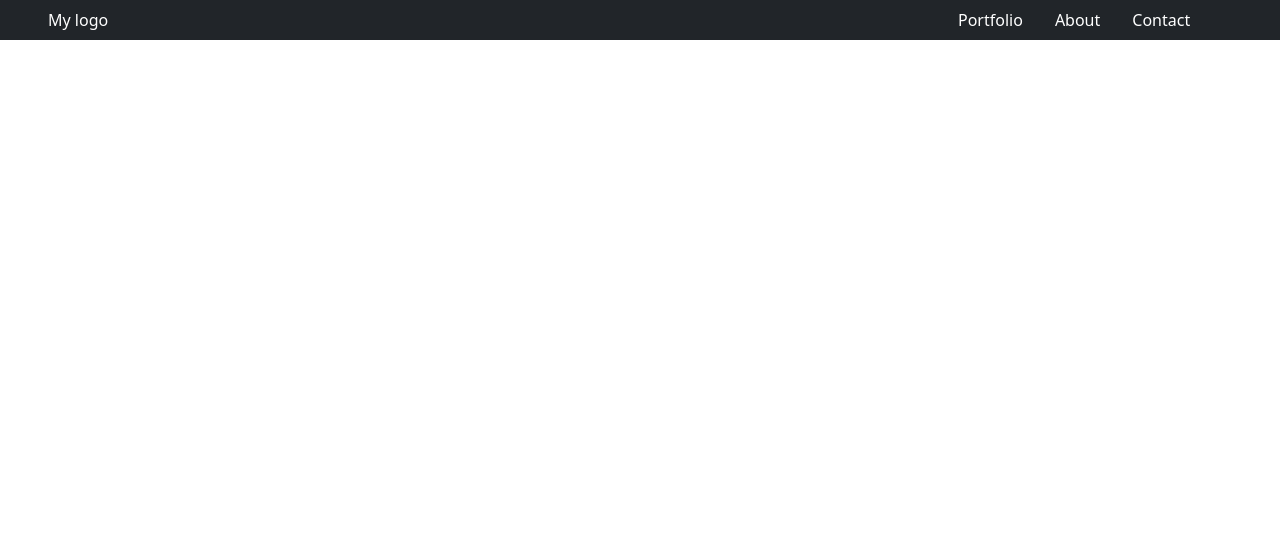
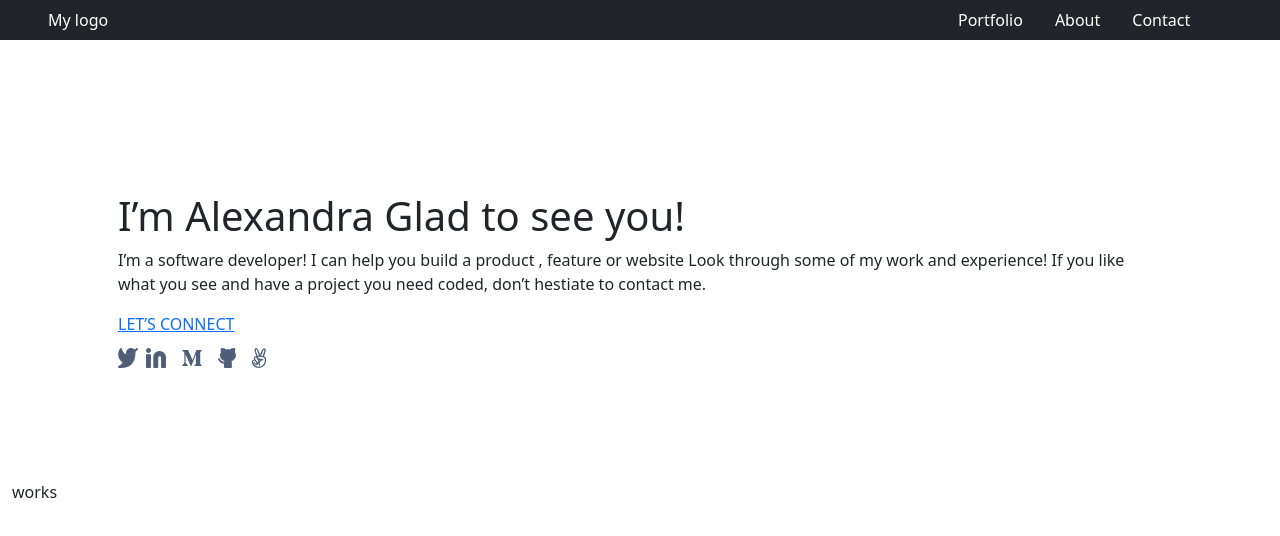
Before and after one commit to nxn404-n/Bootstrap-website, a plain HTML site: page index.html in a window 1280 px wide. Drawn offline with nearby package versions, Linux system fonts and the light colour scheme.

Commit message:
Add headline

```diff
--- a/index.html
+++ b/index.html
@@ -1,18 +1,27 @@
 <!DOCTYPE html>
 <html lang="en">
   <head>
-  <meta charset="UTF-8">
-  <meta http-equiv="X-UA-Compatible" content="IE=edge">
-  <meta name="viewport" content="width=device-width, initial-scale=1.0">
-  <link href="https://cdn.jsdelivr.net/npm/bootstrap@5.3.0-alpha1/dist/css/bootstrap.min.css" rel="stylesheet" integrity="sha384-GLhlTQ8iRABdZLl6O3oVMWSktQOp6b7In1Zl3/Jr59b6EGGoI1aFkw7cmDA6j6gD" crossorigin="anonymous">
-  <script src="https://cdn.jsdelivr.net/npm/bootstrap@5.3.0-alpha1/dist/js/bootstrap.bundle.min.js" integrity="sha384-w76AqPfDkMBDXo30jS1Sgez6pr3x5MlQ1ZAGC+nuZB+EYdgRZgiwxhTBTkF7CXvN" crossorigin="anonymous"></script>
+    <meta charset="UTF-8" />
+    <meta http-equiv="X-UA-Compatible" content="IE=edge" />
+    <meta name="viewport" content="width=device-width, initial-scale=1.0" />
+    <link
+      href="https://cdn.jsdelivr.net/npm/bootstrap@5.3.0-alpha1/dist/css/bootstrap.min.css"
+      rel="stylesheet"
+      integrity="sha384-GLhlTQ8iRABdZLl6O3oVMWSktQOp6b7In1Zl3/Jr59b6EGGoI1aFkw7cmDA6j6gD"
+      crossorigin="anonymous"
+    />
+    <script
+      src="https://cdn.jsdelivr.net/npm/bootstrap@5.3.0-alpha1/dist/js/bootstrap.bundle.min.js"
+      integrity="sha384-w76AqPfDkMBDXo30jS1Sgez6pr3x5MlQ1ZAGC+nuZB+EYdgRZgiwxhTBTkF7CXvN"
+      crossorigin="anonymous"
+    ></script>
     <title>Bootstrap-Web</title>
   </head>
   <body>
     <nav class="nav navbar-expand-sm text-bg-dark fixed-top">
       <div class="container-fluid row">
         <a href="#" class="navbar-brand col-sm-9 px-5 pt-2">My logo</a>
-      <ul class="navbar-nav col-sm-3 ">
+        <ul class="navbar-nav col-sm-3">
           <li class="nav-item mx-3">
             <a href="#" class="nav-link">Portfolio</a>
           </li>
@@ -25,6 +34,37 @@
         </ul>
       </div>
     </nav>
-
+    <main class="container-fluid">
+      <section class="container my-5 p-5 d-flex flex-column align-items-center">
+        <h1 class="align-self-start mt-5 pt-5">
+          I’m Alexandra Glad to see you!
+        </h1>
+        <p>
+          I’m a software developer! I can help you build a product , feature or
+          website Look through some of my work and experience! If you like what
+          you see and have a project you need coded, don’t hestiate to contact
+          me.
+        </p>
+        <a href="#" class="align-self-start">LET’S CONNECT</a>
+        <ul class="list-unstyled d-flex align-self-start mt-2">
+          <li class="mr-2">
+            <a href="#"><img src="./img/twitter.svg" alt="twitter" /></a>
+          </li>
+          <li class="mx-2">
+            <a href="#"><img src="./img/linkedin.svg" alt="linkedin" /></a>
+          </li>
+          <li class="mx-2">
+            <a href="#"><img src="./img/M.svg" alt="m" /></a>
+          </li>
+          <li class="mx-2">
+            <a href="#"><img src="./img/github.svg" alt="github" /></a>
+          </li>
+          <li class="mx-2">
+            <a href="#"><img src="./img/V.svg" alt="v" /></a>
+          </li>
+        </ul>
+      </section>
+      <section>works</section>
+    </main>
   </body>
 </html>
```
Lines whose indentation alone changed are shown as unchanged.
